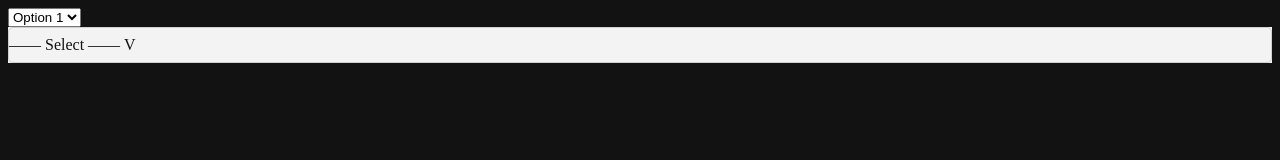
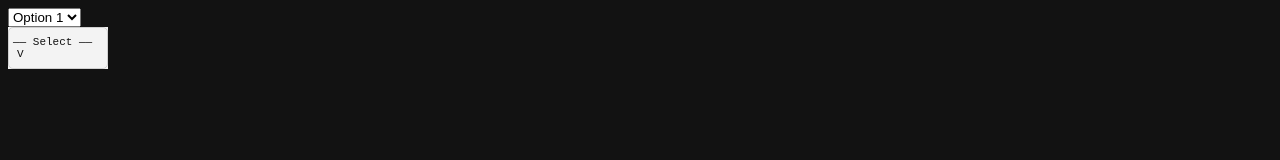
Before and after one commit to matt-elliott/js-extend-select, a plain HTML site: page index.html in a window 1280 px wide. Drawn offline with Linux system fonts and the light colour scheme.

Commit message:
removed shadow root, added method addOption to add key value pair to super select object, changed styles a bit

```diff
--- a/index.html
+++ b/index.html
@@ -17,8 +17,14 @@
     }
 
     body {
+      font-family: monospace;
+      font-size: 16px;
       background-color: var(--black);
       color: var(--white);
+    }
+
+    super-select {
+      font-size: 11px;
     }
   </style>
   <script src="index.js" type="module"></script>
@@ -30,9 +36,9 @@
     <option value="2">Option 2</option>
     <option value="3">Option 3</option>
   </select>
-  <super-select background-color="#f3f3f3" highlight-color="#eb6e00" text-color="#121212" border-color="#9f9f9f6b"
+  <!-- <super-select background-color="#f3f3f3" highlight-color="#eb6e00" text-color="#121212" border-color="#9f9f9f6b"
     text='[{"key":"Option 1", "value":"1"},{"key":"Option 2", "value":"2"}, {"key":"Option 3", "value":"3"}]'>
-  </super-select>
+  </super-select> -->
 </body>
 
 </html>
--- a/index.js
+++ b/index.js
@@ -7,46 +7,52 @@
 class SuperSelect extends HTMLElement {
   constructor() {
     super();
-
-    // create shadow root (the hidden dom we attach all our functionality to)
-    var shadow = this.attachShadow({ mode: 'open' });
     this.wrapper = document.createElement('div');
     this.list = document.createElement('ul');
-    let defaultOption = document.createElement('li');
-    let style = document.createElement('style');
-    let arr = JSON.parse(this.getAttribute('text'));
-    let bgColor = this.getAttribute('background-color');
-    let hgColor = this.getAttribute('highlight-color');
-    let textColor = this.getAttribute('text-color');
-    let borderColor = this.getAttribute('border-color');
+    this.styleEl = document.createElement('style');
 
     this.list.classList = 'options';
+    let defaultOption = document.createElement('li');
     defaultOption.classList = 'active';
     defaultOption.setAttribute('disabled', true);
     defaultOption.innerText = '—— Select ——';
     this.list.prepend(defaultOption)
     this.wrapper.classList = 'super-select';
-    this.value = 'test';
+    this.value = '';
 
-    style.textContent = `
+    this.list.addEventListener('click', () => this.openSelect())
+    document.addEventListener('click', event => {
+      console.error(event.path.includes(this))
+      if (!event.path.includes(this)) {
+        this.closeSelect();
+      }
+    });
+    this.wrapper.append(this.list);
+  }
+
+  connectedCallback() {
+    console.error('erher')
+    this.styleEl.textContent = `
+      .super-select,
+      .super-select * {
+        box-sizing: border-box;
+      }
       .super-select {
-        width: auto;
-        margin: 0 auto;
-        background-color: ${bgColor};
-        color: ${textColor};
+        width: 100px;
+        margin: 0;
+        background-color: #f3f3f3;
+        color: #121212;
+        overflow: hidden;
       }
       .options {
         position: relative;
         padding: 8px;
-        border: 1px solid ${borderColor};
+        border: 1px solid #9f9f9f6b;
         border-radius: 5px;
         list-style: none;
         margin: 0;
         padding: 0;
         cursor: pointer;
-      }
-      .options li {
-        padding: 8px 0;
       }
       .options li[disabled=true]::after {
         content: 'V';
@@ -57,6 +63,9 @@ class SuperSelect extends HTMLElement {
         top: 0;
         left: 0;
         visibility: hidden;
+        max-width: 100%;
+        padding: 8px 4px;
+        text-overflow: ellipsis;
       }
       .options.open li,
       .options li.active {
@@ -65,19 +74,8 @@ class SuperSelect extends HTMLElement {
       }
     `;
 
-    arr.forEach(item => {
-      let li = document.createElement('li');
-      li.setAttribute('value', item.value)
-      li.innerText = item.key;
-      this.list.append(li);
-
-      li.addEventListener('click', event => this.changeValue(event))
-      this.list.addEventListener('click', () => this.openSelect())
-    });
-
-    this.wrapper.append(this.list);
-    shadow.appendChild(style);
-    shadow.appendChild(this.wrapper);
+    this.appendChild(this.styleEl);
+    this.appendChild(this.wrapper);
   }
 
   get value() {
@@ -85,6 +83,35 @@ class SuperSelect extends HTMLElement {
   }
   set value(data) {
     this.wrapper.setAttribute('value', `${data}`.trim());
+  }
+
+  addOption(data) {
+    let li = document.createElement('li');
+    let closeBtn = document.createElement('button');
+    li.setAttribute('value', data.value)
+    li.innerText = data.key;
+    closeBtn.classList = 'btn delete';
+    closeBtn.innerText = '(x)';
+    closeBtn.type = 'button';
+
+    li.append(closeBtn);
+    this.list.append(li);
+    let id = Array.from(this.list).length + 1;
+
+    closeBtn.addEventListener('click', event => {
+      event.preventDefault();
+      event.stopPropagation();
+      this.removeElement(id);
+    });
+    li.addEventListener('click', event => this.changeValue(event));
+  }
+
+  removeElement(id) {
+    console.log('remove', id)
+    this.querySelectorAll('li')[id].remove();
+    // this.querySelectorAll('li').forEach(el => {
+    //   if (el.key == key) { console.error(`kill ${el}`); el.remove(); }
+    // })
   }
 
   changeValue(event) {
@@ -98,8 +125,25 @@ class SuperSelect extends HTMLElement {
 
   openSelect() {
     this.list.classList.toggle('open');
+    this.opencb = this.closeSelect.bind(this);
+  }
+  closeSelect() {
+    console.error('close me!')
+    document.removeEventListener('click', this.opencb)
+    this.list.classList.remove('open');
   }
 }
 
 // define new element
 customElements.define('super-select', SuperSelect);
+
+// DEMO INIT
+window.onload = function () {
+  let select = document.createElement('super-select');
+  document.body.append(select);
+  select.addOption({ key: 'Option # 1', value: '1' });
+  select.addOption({ key: 'Option # 2', value: '2' });
+  select.addOption({ key: 'Option Number 3', value: '3' });
+  select.addOption({ key: 'Option # 4', value: '4' });
+
+}
```
